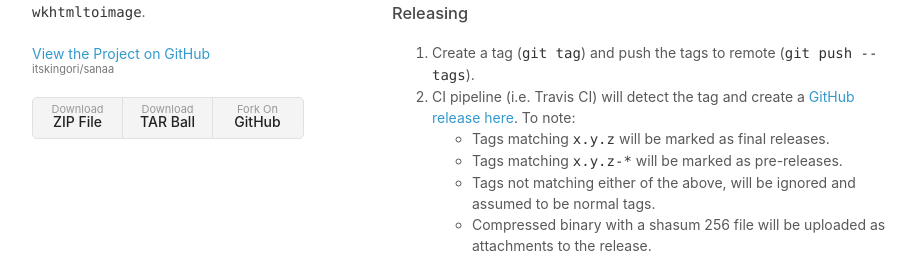
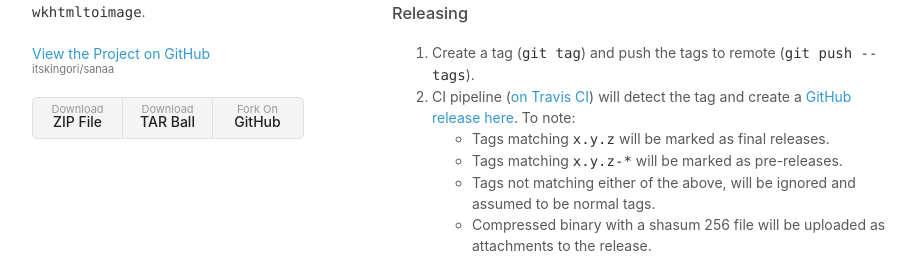
Before and after one commit to itskingori/sanaa, a Jekyll site: the page built from docs/index.md, in a window 1280 px wide and 900 px high, scrolled down 6756 px. Shown: the part 172-451 px from the top of the window, without its empty margins (178-1098 px from the left). Built offline with Jekyll 4.4.1, drawn with Linux system fonts in a browser that asks for light colours.

```diff
--- a/docs/index.md
+++ b/docs/index.md
@@ -365,8 +365,8 @@ generator) and it is [hosted on GitHub Pages][github-page]. The code is in the
 ### Releasing
 
 1. Create a tag (`git tag`) and push the tags to remote (`git push --tags`).
-2. CI pipeline (i.e. Travis CI) will detect the tag and create a [GitHub release
-   here][releases]. To note:
+2. CI pipeline ([on Travis CI][travis-ci]) will detect the tag and create a
+   [GitHub release here][releases]. To note:
    * Tags matching `x.y.z` will be marked as final releases.
    * Tags matching `x.y.z-*` will be marked as pre-releases.
    * Tags not matching either of the above, will be ignored and assumed to be
```
Also changed, not shown: other parts of docs/index.md (+1 -0 lines).
